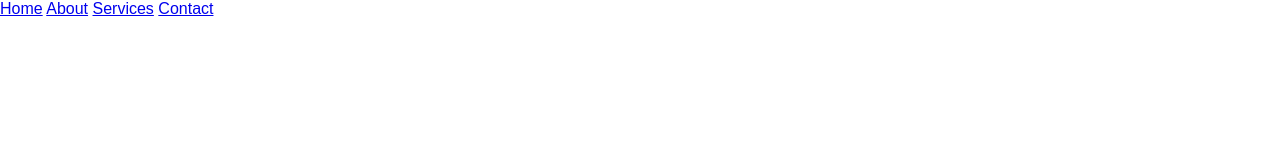
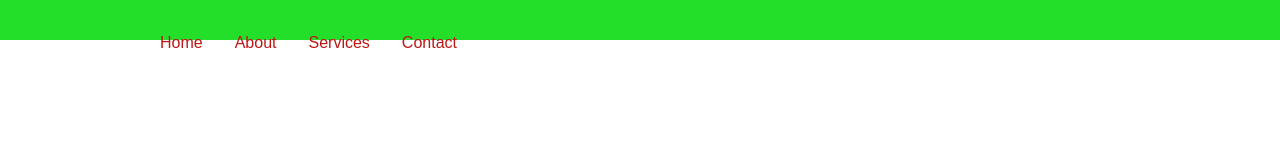
Before and after one commit to vaibhav2067/Medchat, a plain HTML site: page index.HTML in a window 1280 px wide. Drawn offline with Linux system fonts and the light colour scheme.

Commit message:
change in navbar

```diff
--- a/style.css
+++ b/style.css
@@ -4,21 +4,32 @@ body {
     padding: 0;
   }
 
-navbar {
-    background-color: #333;
+.header {
+    background-color: #23df29;
+    padding: 20px;
+    text-align: center;
+}
+
+.container {
+    width: 80%;
+    margin: 0 auto;
+}
+
+nav {
+    background-color: #1eb6dc;
     overflow: hidden;
 }
 
-navbar a {
+.navbar a {
     float: left;
     display: block;
-    color: rgb(255, 255, 255);
+    color: rgb(189, 22, 22);
     text-align: center;
     padding: 14px 16px;
     text-decoration: none;
 }
 
-navbar a:hover {
-    background-color: #dddddd;
-    color: black;
+.navbar a:hover {
+    background-color: #21cd3e;
+    color: rgba(200, 25, 25, 0.587);
 }
```
